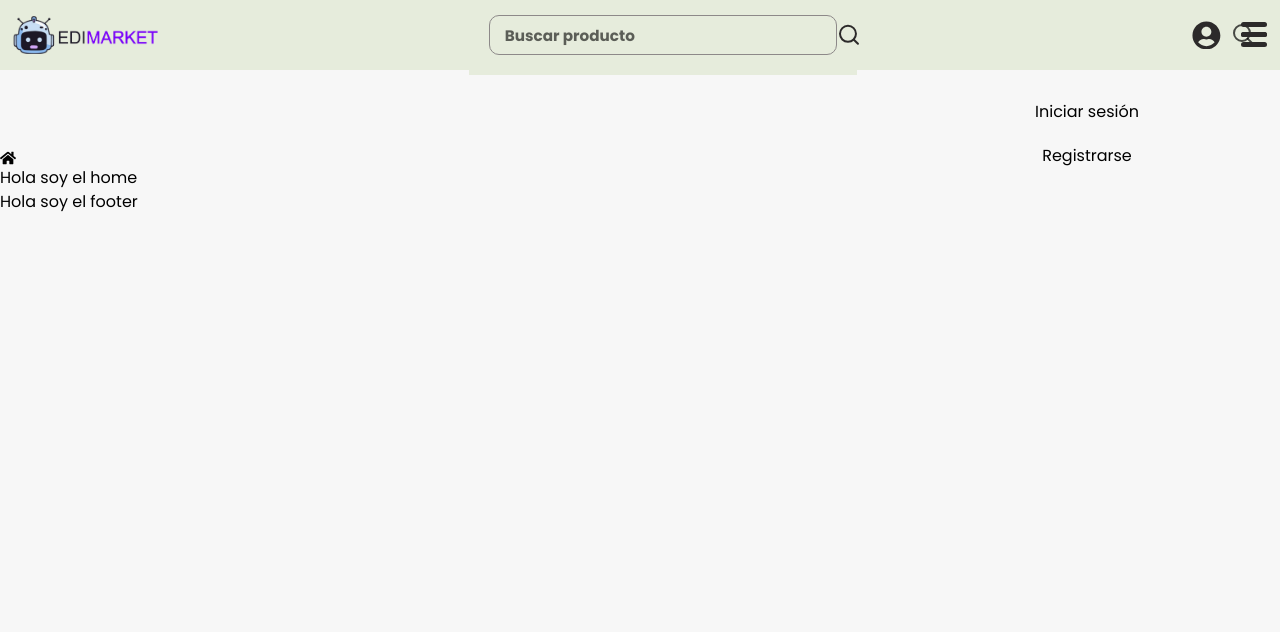
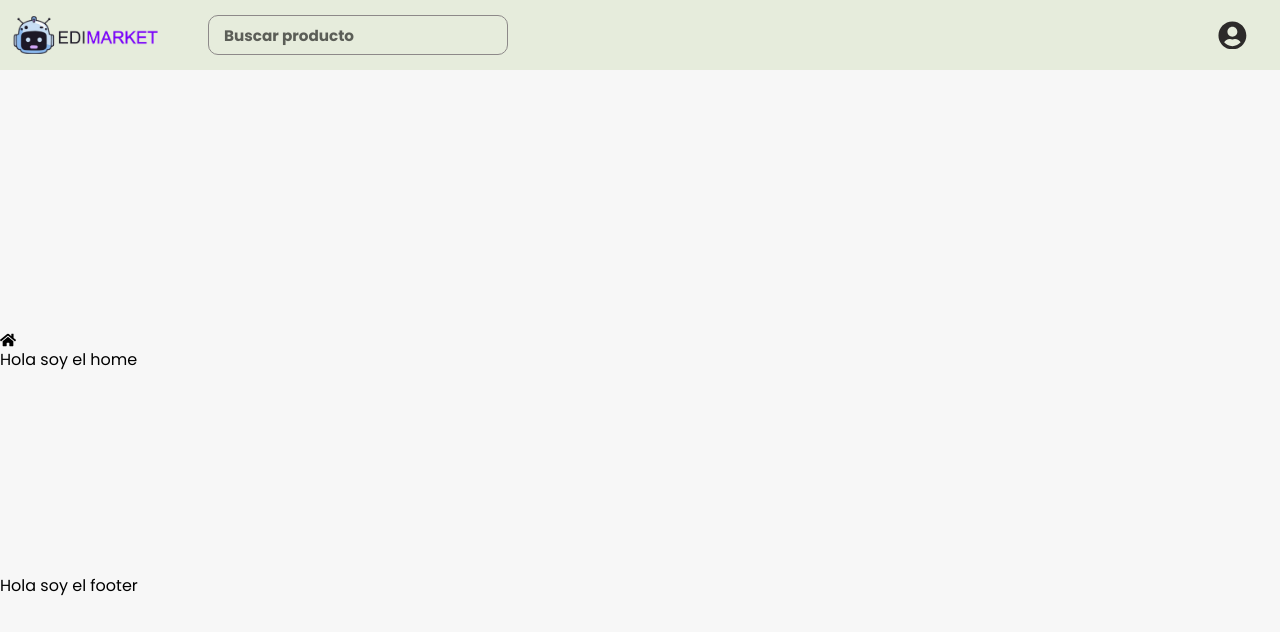
Before and after one commit to SebastianHernandez0/edimarket-2, a React (Vite) app in the folder Frontend/: page / in a window 1280 px wide. Shown: the top 632 px of the page. Built offline with nearby package versions, Linux system fonts and the light colour scheme.

Commit message:
Creando contexto de grilla

```diff
--- a/Frontend/src/App.css
+++ b/Frontend/src/App.css
@@ -1,4 +1,9 @@
 .app__container {
+  display: grid;
+  grid-template-areas:
+    "navbar"
+    "home"
+    "footer";
   width: 100%;
   height: 100vh;
   min-width: 375px;
--- a/Frontend/src/components/footer/Footer.jsx
+++ b/Frontend/src/components/footer/Footer.jsx
@@ -1,3 +1,5 @@
+import "../footer/footer.css";
+
 export function Footer() {
   return (
     <footer className="footer__container">
--- a/Frontend/src/components/footer/footer.css
+++ b/Frontend/src/components/footer/footer.css
@@ -0,0 +1,3 @@
+.footer__container {
+  grid-area: footer;
+}
--- a/Frontend/src/components/navbar/Navbar.jsx
+++ b/Frontend/src/components/navbar/Navbar.jsx
@@ -15,10 +15,12 @@ export function Navbar() {
 
   const handleOpenPerfilMenu = () => {
     setOpenPerfilMenu(!openPerfilMenu);
+    if (isMobile) {
       if (openSearchBar) {
         setOpenSearchBar(false);
       } else if (clicked) {
         setClicked(false);
+      }
     }
   };
 
@@ -68,10 +70,9 @@ export function Navbar() {
       setIsMobile(window.innerWidth < 576);
     };
     if (!isMobile) {
-      setOpenPerfilMenu(true);
+      setOpenPerfilMenu(false);
       setOpenSearchBar(true);
     } else {
-      setOpenPerfilMenu(false);
       setOpenSearchBar(false);
     }
     window.addEventListener("resize", handleResize);
@@ -84,6 +85,7 @@ export function Navbar() {
   return (
     <nav className="navbar__container shadow-sm">
       <div className="navbar__logo__container">
+        <div className="navbar__logo__section">
           <img
             className="navbar__logo__img"
             src="./imgs/aplication/navLogo2.1.png"
@@ -103,6 +105,8 @@ export function Navbar() {
               className="navbar__search__icon"
             />
           </div>
+        </div>
+
         <div className="navbar__user__container">
           <div className="navbar__user__icons__container">
             <FaUserCircle
--- a/Frontend/src/components/navbar/navbar.css
+++ b/Frontend/src/components/navbar/navbar.css
@@ -1,4 +1,5 @@
 .navbar__container {
+  grid-area: navbar;
   position: fixed;
   width: 100%;
   display: flex;
@@ -14,6 +15,12 @@
   align-items: center;
   justify-content: space-between;
   gap: 20px;
+}
+.navbar__logo__section {
+  width: 100%;
+  display: flex;
+  align-items: center;
+  justify-content: space-between;
 }
 .navbar__logo__img {
   cursor: pointer;
@@ -79,6 +86,7 @@
 .navbar__user__icon {
   color: var(--dark_1);
   font-size: 1.8rem;
+  cursor: pointer;
 }
 .navbar__user__icon__open {
   cursor: pointer;
@@ -140,5 +148,33 @@
 @media (min-width: 576px) {
   .navbar__search__input__container {
     position: static;
+    background: none;
+    outline: none;
+  }
+  .navbar__search__input {
+    position: relative;
+    color: black;
+    width: 100%;
+    padding: 0 15px;
+    height: 40px;
+    border-radius: 10px;
+    background: transparent;
+    border: 1px solid var(--dark_2);
+    font-weight: 500;
+  }
+  .navbar__search__icon {
+    display: none;
+  }
+  .navbar__logo__section {
+    justify-content: flex-start;
+    gap: 50px;
+    flex-grow: 1;
+  }
+  .nav-icon3 {
+    display: none;
+  }
+  .navbar__search__container {
+    width: 100%;
+    max-width: 300px;
   }
 }
--- a/Frontend/src/pages/home/home.css
+++ b/Frontend/src/pages/home/home.css
@@ -1,3 +1,4 @@
 .home__container {
-  padding-top: 150px;
+  grid-area: home;
+  margin-top: 130px;
 }
```
Lines whose indentation alone changed are shown as unchanged.
